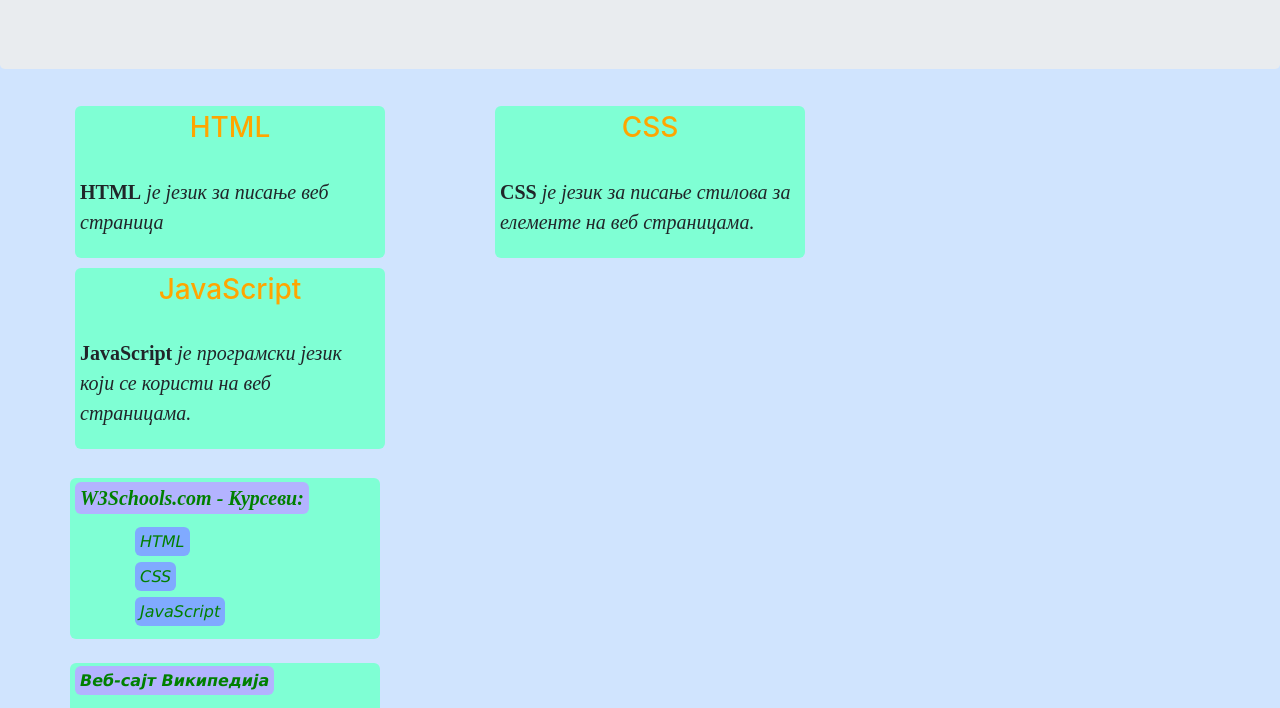
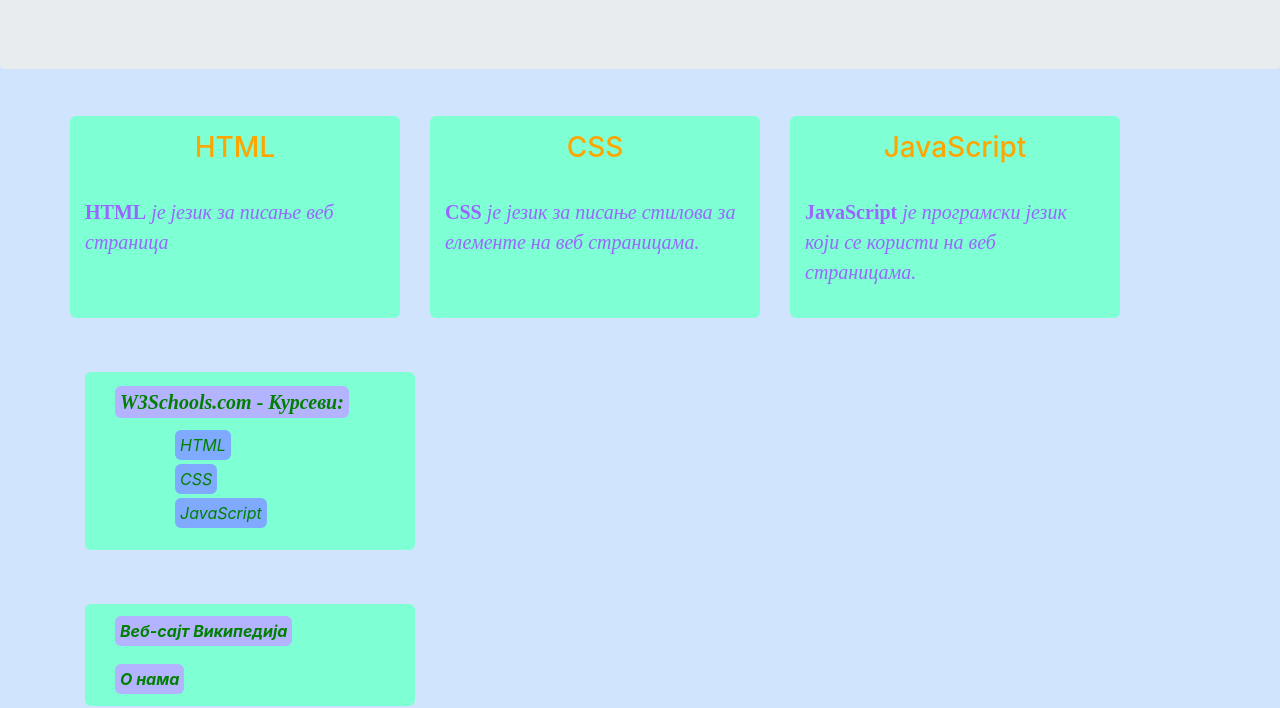
Before and after one commit to MarkoSimeunovic/Marko, a plain HTML site: page index.html in a window 1280 px wide. Shown: the part 115-823 px from the top of the page. Drawn offline with nearby package versions, Linux system fonts and the light colour scheme.

Commit message:
ver. 1.0

```diff
--- a/index.html
+++ b/index.html
@@ -37,51 +37,52 @@
 
 		<!-- Bootstrap Responsive Container 1 -->
 		<div class="container">
-			<div class="row flx">
-			    <div class="col-sm-4">
-	 				<div class="st ec">
+			<div class="row">
+			    <div class="col-sm-4 roundBox resizable">
+
 						<h3>HTML</h3> <br>
 						<p><b>HTML</b> <i>је језик за писање веб страница</i> </p>
-			    	</div>
+
 			    </div>
-			    <div class="col-sm-4">
-				    <div class="st ec">
+			    <div class="col-sm-4 roundBox resizable">
+
 			    		<h3>CSS</h3> <br>
 						<p><b>CSS</b> <i>je језик за писање стилова за елементе на веб страницама.</i> </p>
-				    </div>
+
 				</div>
-			    <div class="col-sm-4">
-				    <div class="st ec">
+			    <div class="col-sm-4 roundBox resizable">
+
 			    		<h3>JavaScript</h3> <br>
 						<p><b>JavaScript</b> <i>je програмски језик који се користи на веб страницама.</i> </p>
-				    </div>
+
 				</div>
 			</div> <br>
 		</div>
 
 		<!-- Bootstrap Responsive Container 2 -->
 		<div class="container">
+
 			<!-- Lista Kurseva -->
 		  	<div class="row">
 		  		<div class="col-sm-4">
-					<div class="st tc">
-						<p><span class="f"> W3Schools.com - Курсеви: </span></p>
+					<div class="roundBox fixedWidth">
+						<p><span class="roundBox notHovered"> W3Schools.com - Курсеви: </span></p>
 
 						<!-- Lista-->
 						<ul>
 							<li>
 								<a target="_blank" href="https://www.w3schools.com/html/default.asp">
-									<span class="e"> HTML </span>
+									<span class="roundBox hovered"> HTML </span>
 								</a>
 							</li>
 							<li>
 								<a target="_blank" href="https://www.w3schools.com/css/default.asp">
-									<span class="e"> CSS </span>
+									<span class="roundBox hovered"> CSS </span>
 								</a>
 							</li>
 							<li>
 								<a target="_blank" href="https://www.w3schools.com/js/default.asp">
-									<span class="e"> JavaScript </span>
+									<span class="roundBox hovered"> JavaScript </span>
 								</a>
 							</li>
 						</ul>
@@ -89,18 +90,25 @@
 				</div>
 			</div> <br>
 
-			<!-- Eksterni Link-->
 			<div class="row">
 				<div class="col-sm-4">
-					<div class="st tc">
-						<a href="https://sr.wikipedia.org/sr-ec/%D0%92%D0%B5%D0%B1-%D1%81%D0%B0%D1%98%D1%82" target="_blanc" alt="Веб-сајт Википедија">
-							<span class="f"> Веб-сајт Википедија </span>
-						</a> <br><br>
+					<div class="roundBox fixedWidth">
+
+						<!-- Eksterni Link-->
+							<a href="https://sr.wikipedia.org/sr-ec/%D0%92%D0%B5%D0%B1-%D1%81%D0%B0%D1%98%D1%82" target="_blanc" alt="Веб-сајт Википедија">
+								<span class="roundBox notHovered">
+							 Веб-сајт Википедија
+							 	</span>
+							 </a>
+						 <br><br>
 
 						<!-- Interni Link -->
 						<a href="about/o_nama.html" alt="О нама">
-							<span class="f"> О нама </span>
+							<span class="roundBox notHovered">
+							 О нама
+							</span>
 						</a>
+
 					</div>
 				</div>
 			</div>	<br>
@@ -157,7 +165,7 @@
 			<!-- Forma -->
 			<div class="row">
 				<div class="col-sm-4">
-					<div class="st dc">
+					<div class="roundBox formBlock">
 						<form action="" method="post">
 							 <fieldset>
 								<legend>Формулар</legend>
--- a/styles/divs.css
+++ b/styles/divs.css
@@ -4,36 +4,26 @@ div {
 	 display:  block;
 }
 
-div.st {
-   /* margin: 15px  !important; */
-    padding:  5px;
+div.roundBox {
+    margin: 15px  !important;
+    padding:  15px;
     border :  none;
     border-radius: 6px;
     background-color: aquamarine;
 }
 
-
-div.flx {
-  display:   flex;
-}
-
-div.ec {
-  /*  width  :  180px !important;
-    display:    inline-block;
-    display:   flex;   */
-    margin :  5px !important;
+div.resizable {
     width:    auto;
     height:   auto;
     max-width : 300px;
     min-width: 120px;
 }
 
-/*form div.dc */
-div.dc {
+div.formBlock {
     width  :  300px !important;
     height :  370px !important;
 }
 
-div.tc {
+div.fixedWidth {
     width  : 300px !important;
 }
--- a/styles/global.css
+++ b/styles/global.css
@@ -1,16 +1,11 @@
 
-
-.rowMarg {
- 	/*margin: 0px  !important; */
-    /*padding: 5px 0px !important; */
-}
-
+ /* round image border */
 .round {
-	/* margin: 15px  !important; */
     display:        inline;
+    margin: 15px  !important;
     border-radius:  6px;
 }
 
-round:hover {
+.round:hover {
     border: 1px solid blue;
 }
--- a/styles/main.css
+++ b/styles/main.css
@@ -1,6 +1,8 @@
 
 body {
+    /*font-family: Helvetica, Arial, "Times New Roman",  sans-serif; */
     background-color: #d0e4fe;
+    color: #9966ff;
 }
 
 *, ::before, ::after {
@@ -12,14 +14,15 @@ body {
 
 
 h1,h2,h3 {
+    text-align: center;
     color: orange;
-    text-align: center;
 }
 
 h4,h5,h6 {
+    text-align: center;
     color: blue;
-    text-align: center;
 }
+
 
 p {
     font-family: "Times New Roman";
@@ -29,23 +32,11 @@ p {
 ul, li {
     list-style: none;
     margin: 10px;
-    /*
-    display:          inline-block;
-    background-color: aquamarine;
-    color:            violet;
-    font-weight:      bold;
-    border:           2px solid aqua;
-    border-radius:    6%;
-    */
 }
 
 
-
-
 a {
-    background-color: transparent ;
-    color:            inherit;
-    font-family:      Verdana;
+    background-color: transparent ;/
     font-style:       italic;
     font-weight:      bold;
 }
@@ -61,8 +52,7 @@ table, tr, th, td {
 }
 
 table {
-    /*  margin: 15px !important; */
-    /*width:  300px ; */
+    margin: 15px  !important;
 }
 
 th, td {
@@ -87,23 +77,20 @@ td {
 th a:hover { color: white; }
 
 th a {
-    /*background-color: Bisque ;*/
     color:            blue;
-    font-family:      Verdana;
     font-style:       italic;
     font-weight:      bold;
 }
 
 
 select {
-    background-color: aqua ;
-    font-family:      Verdana;
-    width: 150px;
-    padding: 12px 20px;
-    /*margin: 15px;*/
     display: inline-block;
     border: 1px solid #ccc;
+    margin: 15px  !important;
+    padding: 12px 20px;
+    width: 150px;
     border-radius: 4px;
+    background-color: aqua ;
     box-sizing: border-box;
 }
 
@@ -132,7 +119,6 @@ input[type=submit] {
     background-color: #4CAF50;
     color: white;
     padding: 14px 20px;
-    /*margin: 8px 20;*/
     border: none;
     border-radius: 6px;
     cursor: pointer;
@@ -148,8 +134,6 @@ input[type=submit]:hover {
 
 fieldset {
     display:        block;
-    /*width: 195px;
-    height: 170px;*/
     margin-left:    2px;
     margin-right:   2px;
     padding-top:    0.35em;
@@ -157,7 +141,6 @@ fieldset {
     padding-left:   0.75em;
     padding-right:  0.75em;
     border: 0px;
-    /*border: 2px groove (internal value);*/
 }
 
 legend, label {
@@ -171,7 +154,6 @@ legend, label {
 
 
 li a {
-    /*color: white;*/
     border: none;
     font-style:  normal;
     text-decoration: none;
@@ -180,9 +162,6 @@ li a {
 }
 
 li a:hover {
-    /*color: white;*/
     font-style:  normal;
     text-decoration: none;
-    /*background-color: cyan;*/
-
 }
--- a/styles/spans.css
+++ b/styles/spans.css
@@ -1,27 +1,29 @@
+
+span {
+     display:  inline;
+}
 
 
-span.e {
-    display: inline;
+span.roundBox {
+    margin: 15px  !important;
+    padding:  15px;
     border:  none;
     padding: 5px;
     border-radius:   6px;
     font-style: italic;
+    color: green;
+}
+
+span.notHovered {
+    font-weight: bold;
+    background-color: #b3b3ff;
+}
+
+span.hovered {
     font-weight: normal;
-    color: green;
     background-color: #80aaff;
 }
 
-span.f {
-    display: inline;
-    border:  none;
-    padding: 5px;
-    border-radius:   6px;
-    font-style: italic;
-    font-weight: bold;
-    color: green;
-    background-color: #b3b3ff;
+span.hovered:hover {
+    background-color: #d9b3ff;
 }
-
-span.e:hover {
-    background-color: #3333f;
-}
```
